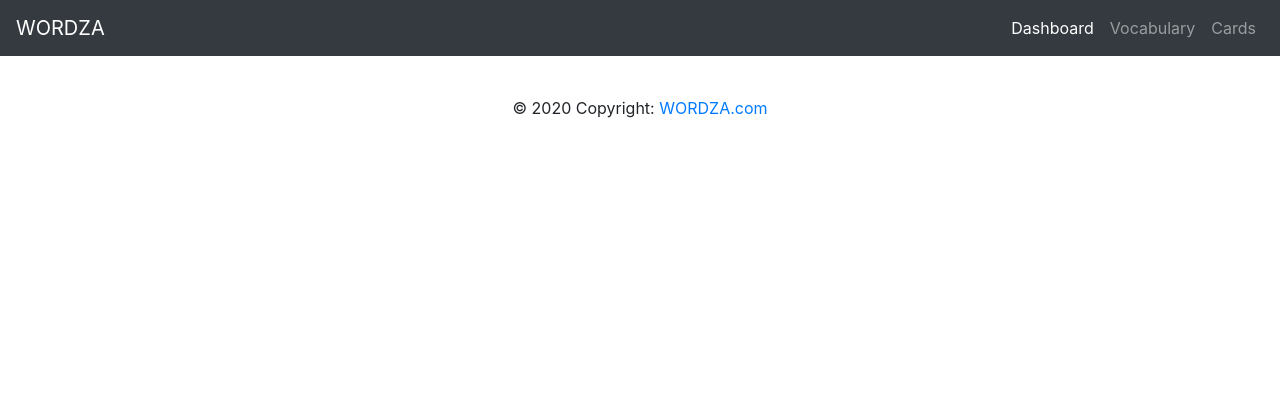
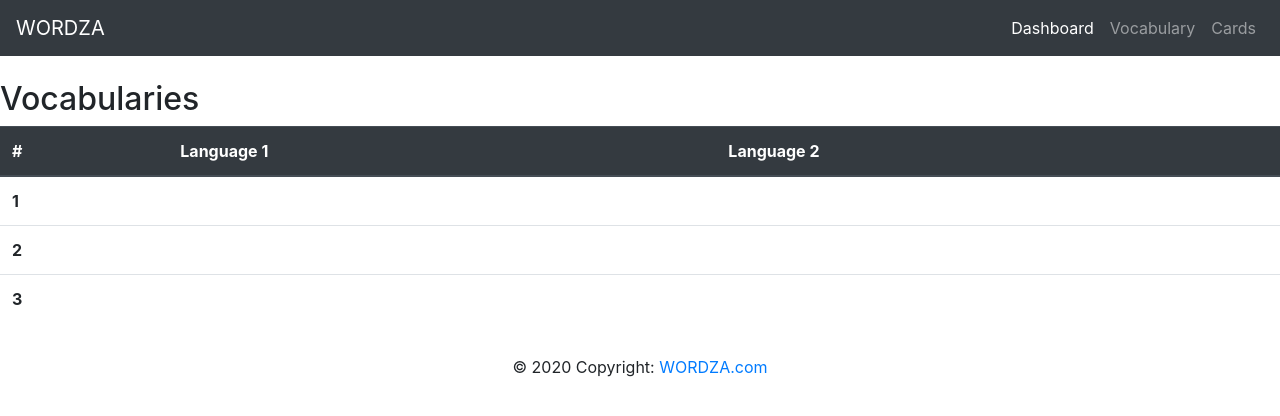
Before and after one commit to asopi/wordza, a Django app: page /vocabularies/ in a window 1280 px wide. Shown: the top 416 px of the page. Run offline with Django 3.2, Linux system fonts and the light colour scheme; lists and menus that the app fills with data are empty.

Commit message:
cleaned up vocabulary app

```diff
--- a/dashboard/templates/dashboard/index.html
+++ b/dashboard/templates/dashboard/index.html
@@ -2,5 +2,5 @@
 
 {% block content %}
 <h2>Dashboard</h2>
-
+<!-- TODO: implement dashboard template -->
 {% endblock %}
--- a/dashboard/views.py
+++ b/dashboard/views.py
@@ -1,4 +1,5 @@
 from django.shortcuts import render
+
 
 def index(request):
     return render(request, 'dashboard/index.html')
--- a/templates/base.html
+++ b/templates/base.html
@@ -10,7 +10,7 @@
         {% include 'navigation_bar.html' %}
         <br>
 
-        {% block content%}
+        {% block content %}
         {% endblock %}
         {% include 'footer.html' %}
 
--- a/templates/footer.html
+++ b/templates/footer.html
@@ -1,5 +1,5 @@
 <footer class="page-footer font-small blue">
   <div class="footer-copyright text-center py-3">© 2020 Copyright:
-    <a href="#"> WORDZA.com</a>
+    <a href="#">WORDZA.com</a>
   </div>
 </footer>
--- a/templates/navigation_bar.html
+++ b/templates/navigation_bar.html
@@ -11,17 +11,9 @@
           <li class="nav-item">
             <a class="nav-link" href="{% url 'vocabularies:vocabulary_view' %}">Vocabulary</a>
           </li>
-          {% for i in numbers %}
-              <li class="nav-item">
-                  <a class="nav-link" href="{% url 'cards:index' %}">Cards{{i}}</a>
-              </li>
-          {% endfor %}
-
           <li class="nav-item">
             <a class="nav-link" href="{% url 'cards:index' %}">Cards</a>
           </li>
-
-
       </ul>
     </div>
   </nav>
--- a/vocabularies/templates/vocabularies/create_view.html
+++ b/vocabularies/templates/vocabularies/create_view.html
@@ -1,5 +1,5 @@
 {% extends 'base.html' %}
 
-{% block mainContent %}
+{% block content %}
     <h1>Create View</h1>
 {% endblock %}
--- a/vocabularies/templates/vocabularies/vocabulary_view.html
+++ b/vocabularies/templates/vocabularies/vocabulary_view.html
@@ -1,10 +1,38 @@
 {% extends 'base.html' %}
 
-{% block mainContent %}
+{% block content %}
     <h2>Vocabularies</h2>
 <!--    <form action="." method="POST">-->
 <!--        {% csrf_token %}-->
 <!--        {{form.as_p}}-->
 <!--        <input type="submit" name="Save">-->
 <!--    </form>-->
+
+<table class="table">
+  <thead class="thead-dark">
+    <tr>
+      <th scope="col">#</th>
+      <th scope="col">Language 1</th>
+      <th scope="col">Language 2</th>
+    </tr>
+  </thead>
+  <tbody>
+    <tr>
+      <th scope="row">1</th>
+      <td></td>
+      <td></td>
+    </tr>
+    <tr>
+      <th scope="row">2</th>
+      <td></td>
+      <td></td>
+    </tr>
+    <tr>
+      <th scope="row">3</th>
+      <td></td>
+      <td></td>
+    </tr>
+  </tbody>
+</table>
+
 {% endblock %}
--- a/vocabularies/views.py
+++ b/vocabularies/views.py
@@ -9,5 +9,6 @@ def vocabulary_view(http_request, *args, **kwargs):
     # }
     return render(http_request, "vocabularies/vocabulary_view.html")
 
+
 def create_view(http_request, *args, **kwargs):
     return render(http_request, "vocabularies/create_view.html")
```
